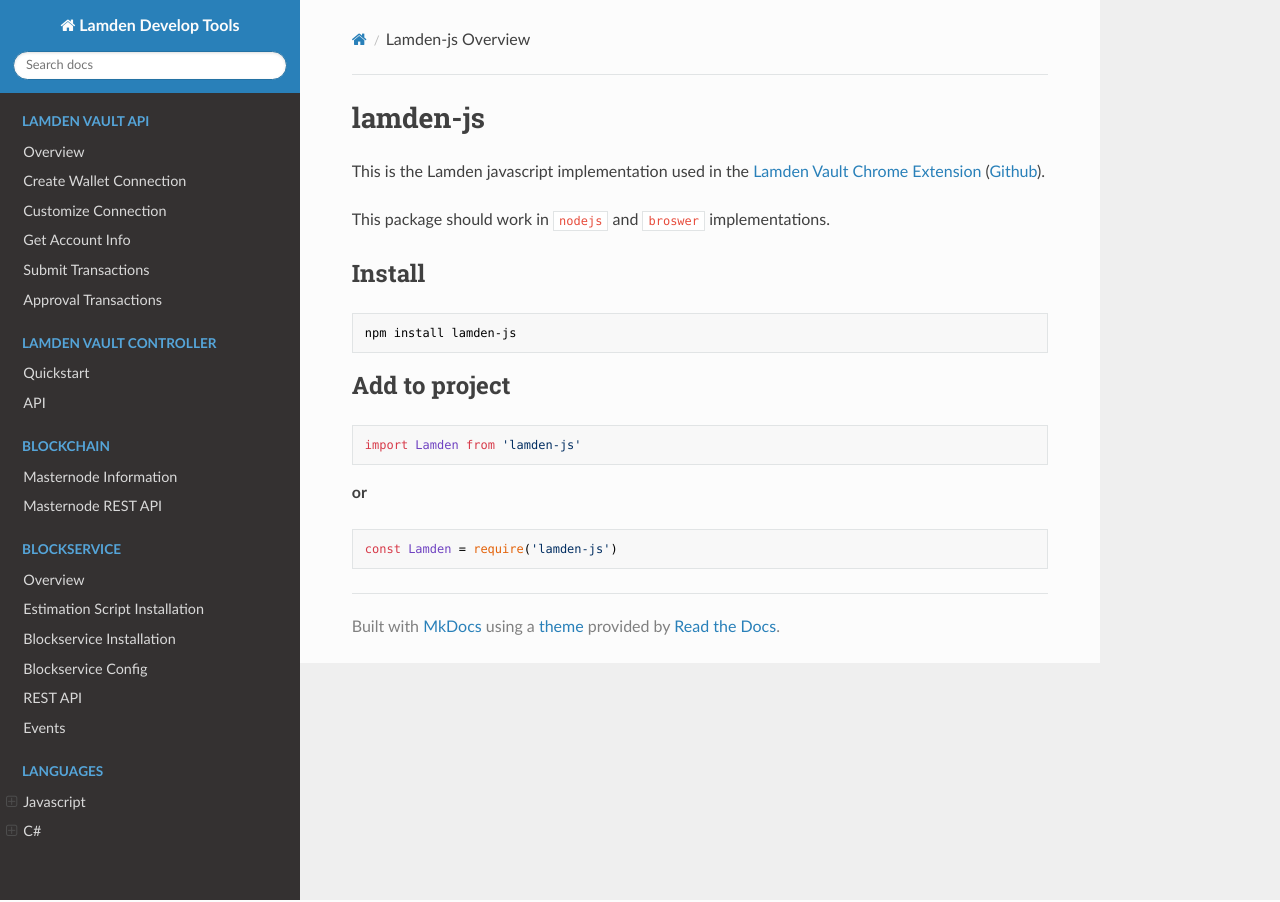
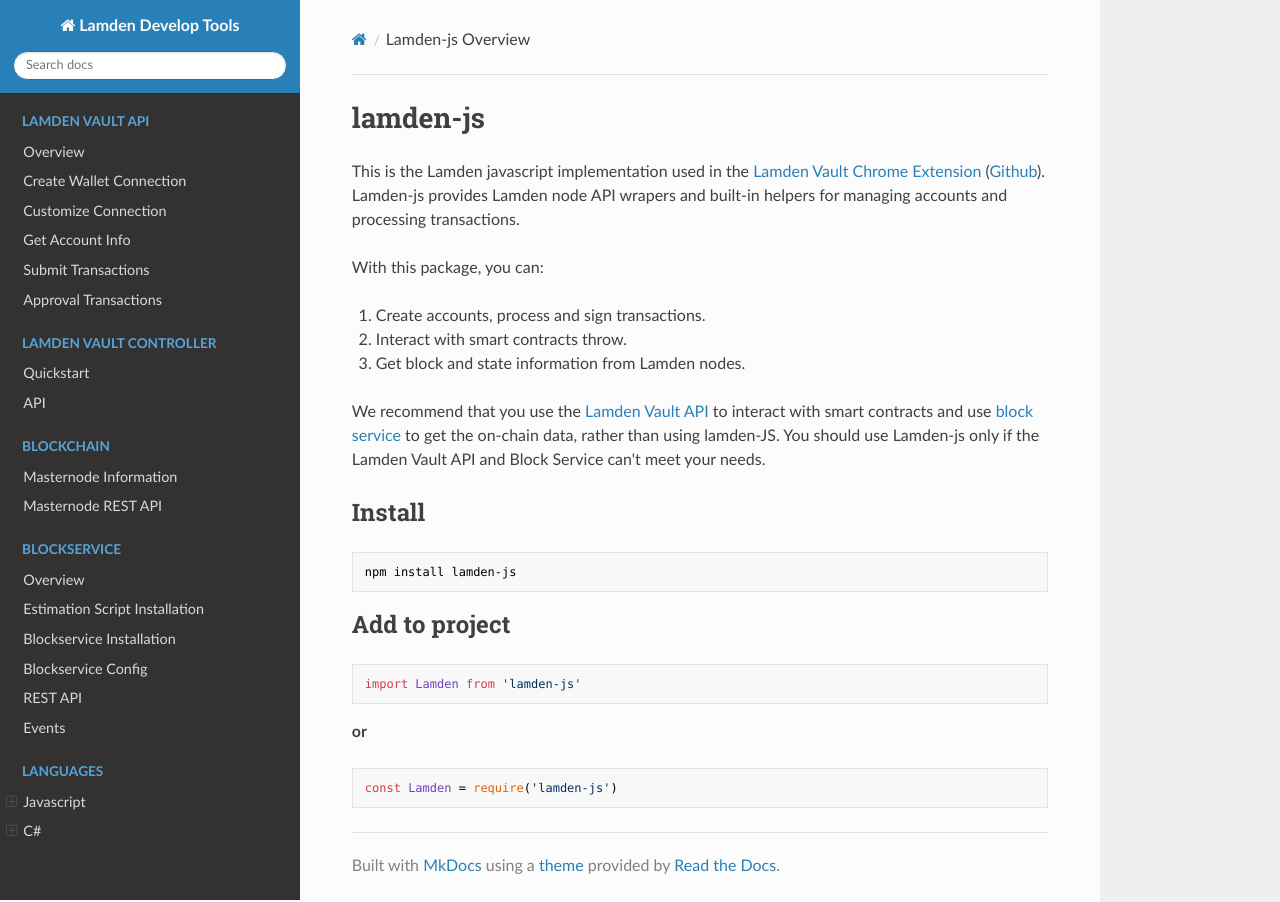
Before and after one commit to Lamden/docs, an MkDocs documentation site: the page built from docs/develop/docs/lamden_js/overview.md, in a window 1280 px wide. Built offline with MkDocs 1.6.1, drawn with Linux system fonts in a browser that asks for light colours; nearby versions of some CDN libraries.

Commit message:
add introduction

```diff
--- a/docs/develop/docs/lamden_js/overview.md
+++ b/docs/develop/docs/lamden_js/overview.md
@@ -5,9 +5,16 @@
 ---
 
 # lamden-js
-This is the Lamden javascript implementation used in the [Lamden Vault Chrome Extension](https://chrome.google.com/webstore/detail/lamden-wallet-browser-ext/lgkgmnhecgdjiifepobmobkeeeheakko) ([Github](https://github.com/Lamden/wallet)).
+This is the Lamden javascript implementation used in the [Lamden Vault Chrome Extension](https://chrome.google.com/webstore/detail/lamden-wallet-browser-ext/lgkgmnhecgdjiifepobmobkeeeheakko) ([Github](https://github.com/Lamden/wallet)). Lamden-js provides Lamden node API wrapers and built-in helpers for managing accounts and processing transactions.
 
-This package should work in `nodejs` and `broswer` implementations.
+With this package, you can:
+
+1. Create accounts, process and sign transactions.
+2. Interact with smart contracts throw.
+3. Get block and state information from Lamden nodes.
+
+We recommend that you use the [Lamden Vault API](/wallet_api/overview/) to interact with smart contracts and use [block service](/blockservice/overview/) to get the on-chain data, rather than using lamden-JS.
+You should use Lamden-js only if the Lamden Vault API and Block Service can't meet your needs.
 
 ## Install
 
```
Also changed, not shown: docs/develop/docs/lamden_js/wallets.md (+4 -0 lines).
